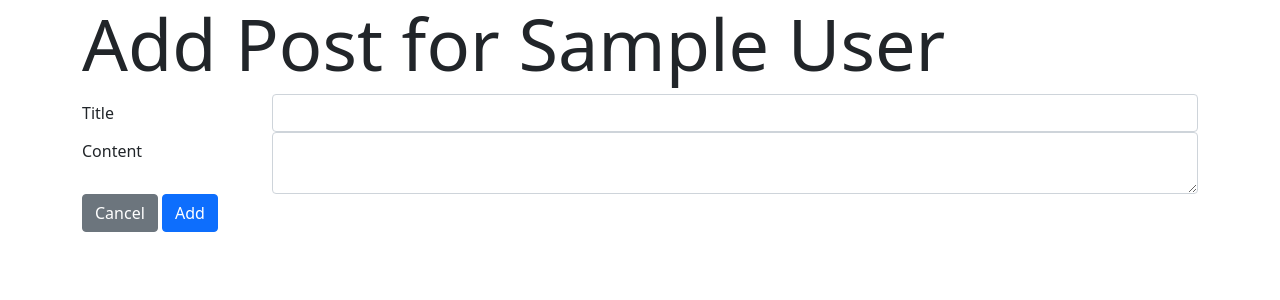
After one commit to jim-francis/flask-blogly, a Flask app: page /users/1/posts/new in a window 1280 px wide. The commit adds this page. Shown: the top 300 px of the page. Run offline with Flask 2, Linux system fonts and the light colour scheme; tables that the repository leaves empty hold one stand-in row (values such as "Sample post").

Commit message:
Complete step 2

```diff
--- a/app.py
+++ b/app.py
@@ -1,8 +1,8 @@
 """Blogly application."""
 
-from flask import Flask, request, render_template, redirect
+from flask import Flask, request, render_template, redirect, flash
 from flask_debugtoolbar import DebugToolbarExtension
-from models import db, connect_db, User
+from models import db, connect_db, User, Post
 
 
 app = Flask(__name__)
@@ -29,11 +29,11 @@ def show_users():
 @app.route('/users/<int:user_id>')
 def show_user_detail(user_id):
     user = User.query.get_or_404(user_id)
-    return render_template("details.html", user=user)
+    return render_template("users/details.html", user=user)
 
 @app.route('/users/new')
 def show_create_user_form():
-    return render_template ('new.html')
+    return render_template ('users/new.html')
 
 @app.route('/users/new', methods=["POST"])
 def create_new_user():
@@ -50,7 +50,7 @@ def create_new_user():
 @app.route('/users/<int:user_id>/edit')
 def show_edit_form(user_id):
     user = User.query.get_or_404(user_id)
-    return render_template('edit.html', user=user)
+    return render_template('users/edit.html', user=user)
 
 @app.route('/users/<int:user_id>/edit', methods=["POST"])
 def edit_user(user_id):
@@ -72,3 +72,64 @@ def delete_user(user_id):
     db.session.commit()
 
     return redirect("/users")
+
+@app.route('/users/<int:user_id>/posts/new')
+def new_post_form(user_id):
+    user = User.query.get_or_404(user_id)
+    return render_template('posts/submit-post.html', user=user)
+
+# @app.route('/users/<int:user_id>/posts/new', methods=["POST"])
+# def new_post(user_id):
+#     user = User.query.get_or_404(user_id)
+#     new_post = Post(title=request.form['title'],
+#                     content=request.form['content'],
+#                     user=user)
+
+#     db.session.add(new_post)
+#     db.session.commit
+
+#     return redirect(f"/users/{user_id}")
+
+@app.route('/users/<int:user_id>/posts/new', methods=["POST"])
+def posts_new(user_id):
+
+    user = User.query.get_or_404(user_id)
+    new_post = Post(title=request.form['title'],
+                    content=request.form['content'],
+                    user=user)
+
+    db.session.add(new_post)
+    db.session.commit()
+
+    return redirect(f"/users/{user_id}")
+
+@app.route('/posts/<int:post_id>')
+def show_post(post_id):
+    post = Post.query.get_or_404(post_id)
+
+    return render_template("posts/show.html", post=post)
+
+@app.route('/posts/<int:post_id>/edit')
+def show_post_edit_form(post_id):
+    post = Post.query.get_or_404(post_id)
+    return render_template('posts/edit.html', post=post)
+
+@app.route('/posts/<int:post_id>/edit', methods=["POST"])
+def edit_post(post_id):
+    post = Post.query.get_or_404(post_id)
+    post.title = request.form["title"]
+    post.content = request.form["content"]
+
+    db.session.add(post)
+    db.session.commit()
+
+    return redirect(f"/posts/{post_id}")
+
+@app.route('/posts/<int:post_id>/delete', methods=["POST"])
+def delete_post(post_id):
+
+    post = Post.query.get_or_404(post_id)
+    db.session.delete(post)
+    db.session.commit()
+
+    return redirect("/users")
--- /dev/null
+++ b/templates/posts/submit-post.html
@@ -0,0 +1,40 @@
+{% extends 'base.html' %}
+{% block title %}Submit Post{% endblock %}
+{% block content %}
+<h2 class="display-2">Add Post for {{user.first_name}} {{user.last_name}}</h2>
+<!-- <form>
+    <label for="title" class="form-label">Title:</label>
+    <input type="text" name="title" class="form-control">
+    <label for="content" class="form-label">Content:</label>
+    <input type="text" name="content" class="form-control">
+    <button class="btn btn-secondary"
+    formaction="/users/{{ user.id }}" formmethod="GET">Cancel</button>
+    <button class="btn btn-primary"
+    formaction="/users/{{user.id}}/posts/new" formmethod="POST">Submit</button>
+</form> -->
+
+<form method="POST">
+
+    <div class="form-group row">
+      <label for="title" class="col-sm-2 col-form-label">Title</label>
+      <div class="col-sm-10">
+        <input class="form-control" id="title" name="title">
+      </div>
+    </div>
+
+    <div class="form-group row">
+      <label for="content" class="col-sm-2 col-form-label">Content</label>
+      <div class="col-sm-10">
+        <textarea class="form-control" id="content" name="content"></textarea>
+      </div>
+    </div>
+
+    <div class="form-group row">
+      <div class="ml-auto mr-3">
+        <a href="/users/{{ user.id }}" class="btn btn-secondary">Cancel</a>
+        <button type="submit" class="btn btn-primary">Add</button>
+      </div>
+    </div>
+
+  </form>
+{% endblock %}
--- a/templates/edit.html
+++ b/templates/users/edit.html
@@ -15,9 +15,9 @@
     <label for="img_url" class="form-label">Image Url:</label>
     <input type="text" name="img_url" class="form-control" value="{{user.img_url}}">
     </div>
+    <a href="/users"><button class="btn btn-secondary">Cancel</button></a>
     <button type="submit" class="btn btn-primary">Submit</button>
 </form>
-<a href="/users"><button class="btn btn-secondary">Cancel</button></a>
 
 
 {%endblock%}
--- a/templates/new.html
+++ b/templates/users/new.html
@@ -4,15 +4,15 @@
 <h1 class="display-1">Add a user:</h1>
 <form action="/users/new" method="POST">
     <div class="mb-3">
-    <label for="first_name" class="form-control">First Name:</label>
+    <label for="first_name" class="form-label">First Name:</label>
     <input type="text" name="first_name" class="form-control" placeholder="Enter First Name" required>
     </div>
     <div class="mb-3">
-    <label for="last_name" class="form-control">Last Name:</label>
+    <label for="last_name" class="form-label">Last Name:</label>
     <input type="text" name="last_name" class="form-control" placeholder="Enter Last Name">
     </div>
     <div class="mb-3">
-    <label for="img_url" class="form-control">Image Url:</label>
+    <label for="img_url" class="form-lable">Image Url:</label>
     <input type="text" name="img_url" class="form-control" placeholder="Enter Image Url">
     </div>
     <button class="btn btn-primary">Submit</button>
```
Also changed, not shown: models.py (+7 -7 lines), seed.py (added, +21 -0 lines), templates/posts/edit.html (added, +30 -0 lines), templates/posts/show.html (added, +12 -0 lines), templates/users/details.html (renamed from templates/details.html, +14 -0 lines).
